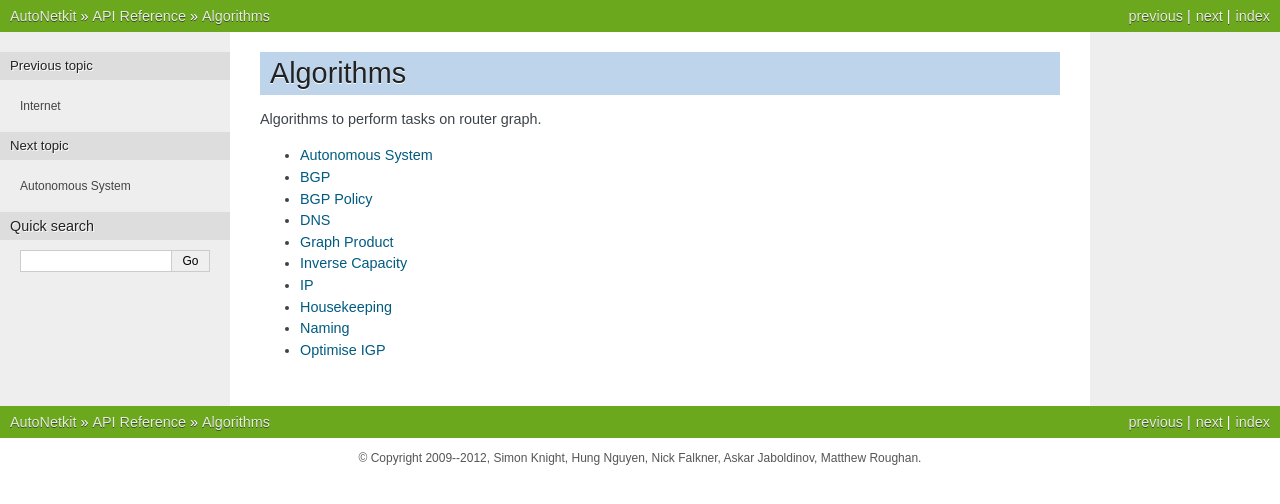
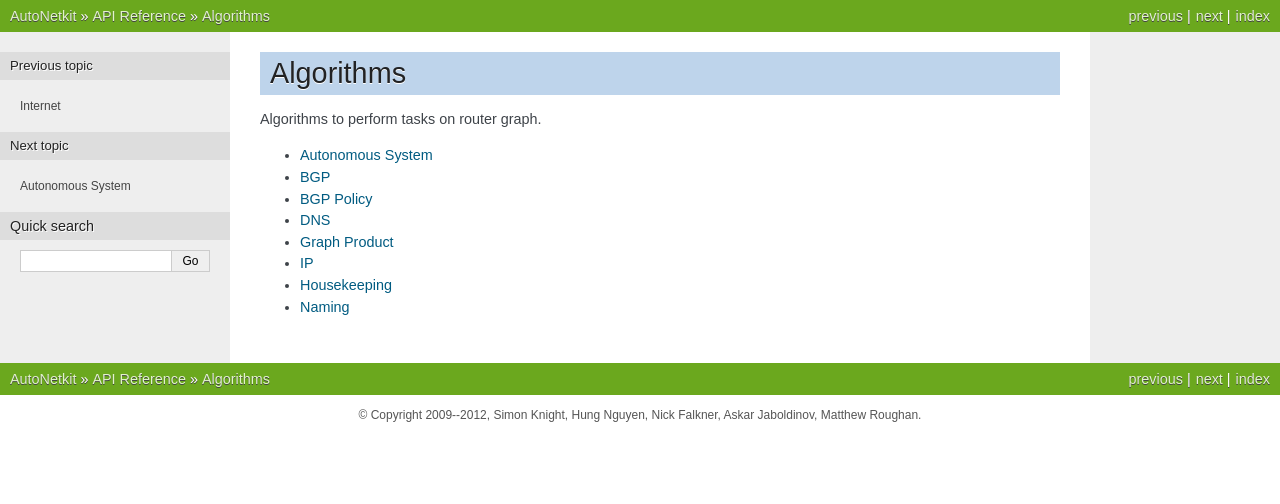
Before and after one commit to sk2/ank_legacy_v2, a Sphinx documentation site: the page built from doc/source/reference/algorithms/index.rst, in a window 1280 px wide. Shown: the top 504 px of the page. Built offline with Sphinx 7.4.7, drawn with Linux system fonts in a browser that asks for light colours; formulas are drawn with MathJax 3.

Commit message:
update doc

```diff
--- a/doc/source/reference/algorithms/index.rst
+++ b/doc/source/reference/algorithms/index.rst
@@ -11,8 +11,6 @@ Algorithms to perform tasks on router graph.
    bgp_policy
    dns
    graph_product
-   inv_cap
    ip
    housekeeping
    naming
-   optimise_igp
--- a/doc/source/reference/algorithms/inv_cap.rst
+++ /dev/null
@@ -1,5 +0,0 @@
-Inverse Capacity
-****************
-
-.. automodule:: AutoNetkit.algorithms.inv_cap
-   :members:
--- a/doc/source/reference/algorithms/optimise_igp.rst
+++ /dev/null
@@ -1,5 +0,0 @@
-Optimise IGP
-****************
-
-.. automodule:: AutoNetkit.algorithms.optimise_igp
-   :members:
--- a/doc/source/reference/readwrite/index.rst
+++ b/doc/source/reference/readwrite/index.rst
@@ -6,7 +6,6 @@ Functions to load and save networks from other formats.
 .. toctree::
   :maxdepth: 1
 
-  bgp_parser
   example_topologies
   graphml
   zoo
```
Also changed, not shown: doc/source/reference/readwrite/bgp_parser.rst (deleted, +0 -7 lines), 1 other file.
